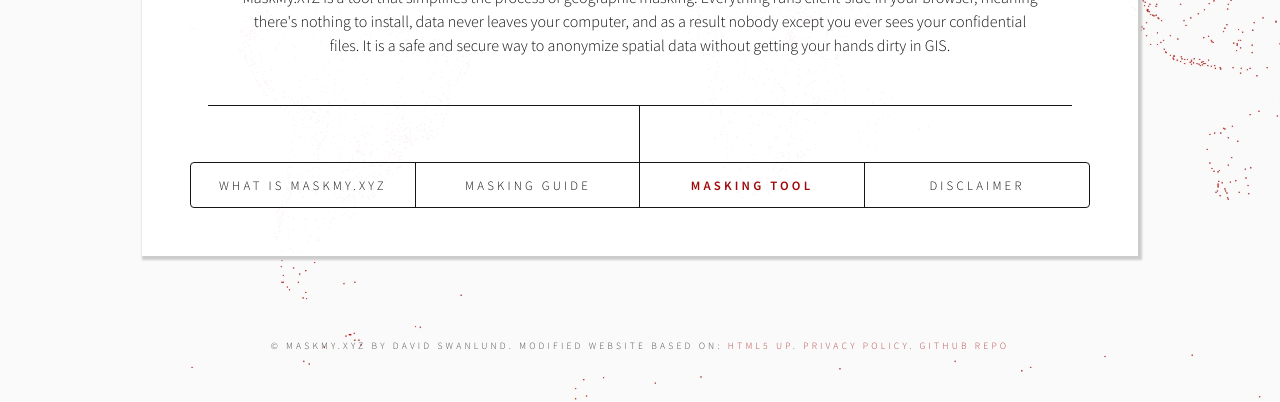
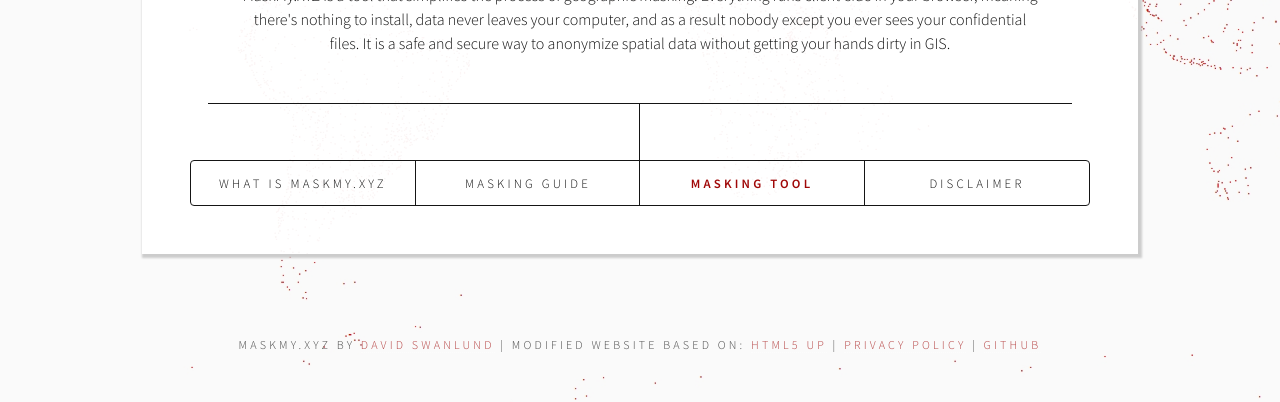
Before and after one commit to TheTinHat/MaskMyXYZ, a plain HTML site: page index.html in a window 1280 px wide. Shown: the part 424-826 px from the top of the page. Drawn offline with Linux system fonts and the light colour scheme; a script that the page names is missing.

Commit message:
minor tweaks

```diff
--- a/assets/css/main.css
+++ b/assets/css/main.css
@@ -1648,7 +1648,7 @@ cursor: pointer;
 
 		#footer .copyright {
 			letter-spacing: 0.2rem;
-			font-size: 0.6rem;
+			font-size: 0.75rem;
 			opacity: 0.75;
 			margin-bottom: 0;
 			text-transform: uppercase;
--- a/index.html
+++ b/index.html
@@ -329,7 +329,7 @@
 
 		<!-- Footer -->
 			<footer id="footer">
-				<p class="copyright">&copy; MaskMy.XYZ by David Swanlund. Modified website based on: <a href="https://html5up.net">HTML5 UP</a>. <a href="#privacy">Privacy Policy</a>. <a href="https://github.com/TheTinHat/MaskMyXYZ">Github Repo</a></p>
+				<p class="copyright">MaskMy.XYZ by <a href="https://twitter.com/The_Tin_Hat" target="_blank">David Swanlund</a> | Modified website based on: <a href="https://html5up.net">HTML5 UP</a> | <a href="#privacy">Privacy Policy</a> | <a href="https://github.com/TheTinHat/MaskMyXYZ">Github</a></p>
 			</footer>
 
 		</div>
```
